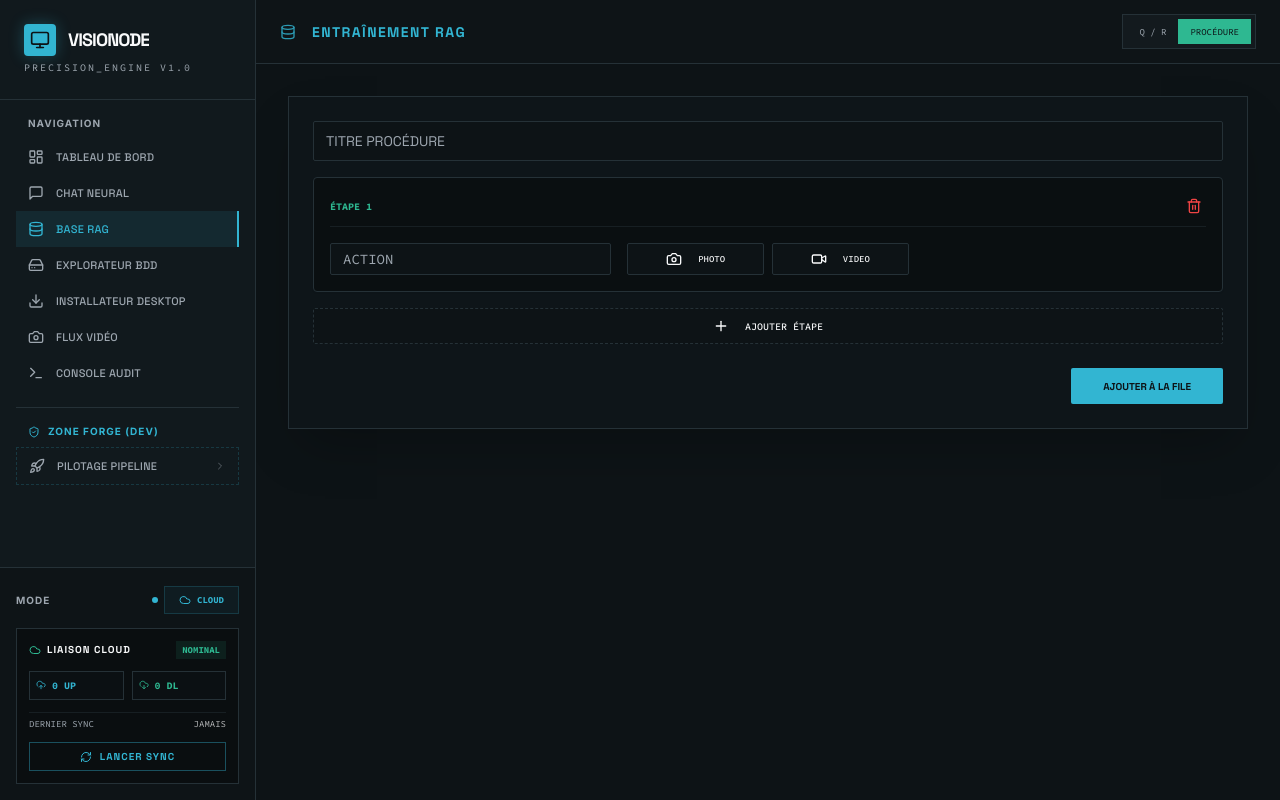
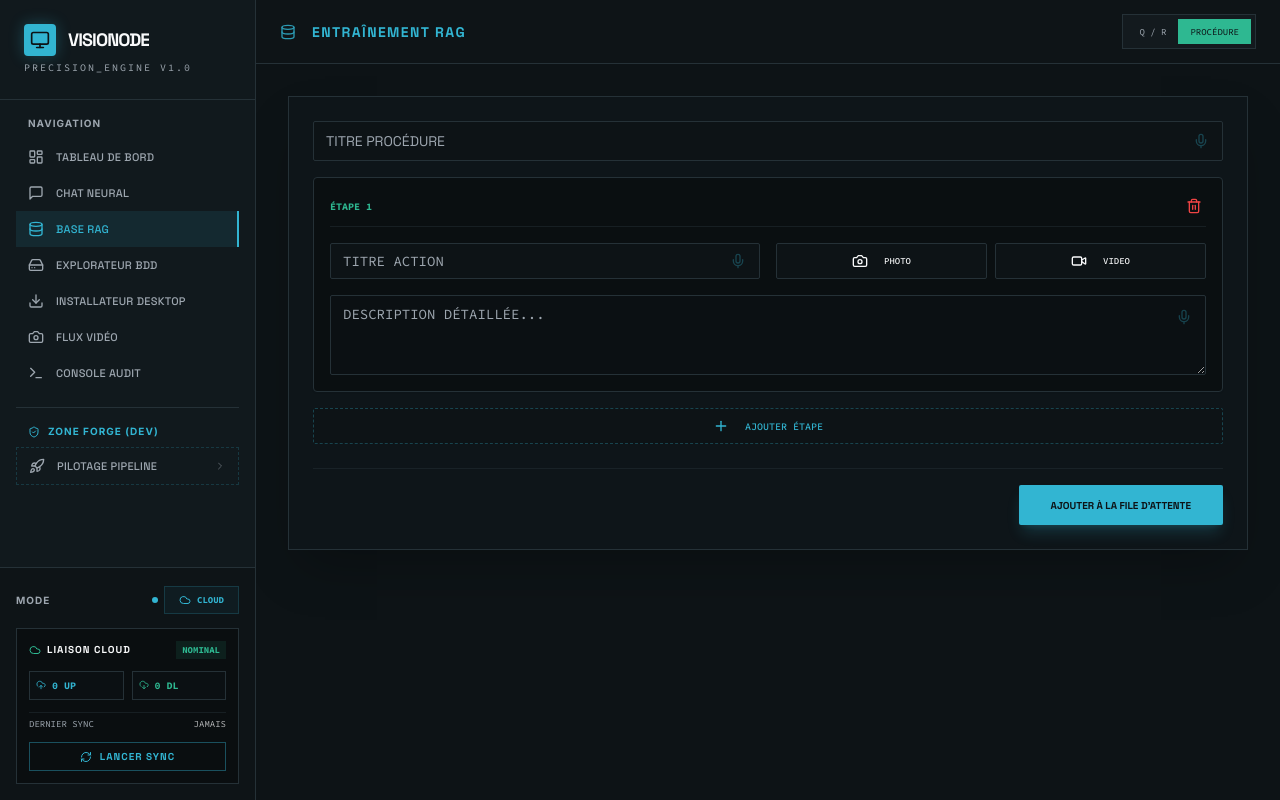
Before and after one commit to beebee-coder/cpp.sousse, a Next.js app: page /dataset in a window 1280 px wide. Both pictures are taken after a click on the button "PROCÉDURE". Built offline with nearby package versions, Linux system fonts and the light colour scheme.

Commit message:
applique cette fonctionalitée comme option dans Base RAG : que sesoit O/

```diff
--- a/src/app/(dashboard)/dataset/page.tsx
+++ b/src/app/(dashboard)/dataset/page.tsx
@@ -1,3 +1,4 @@
+
 "use client";
 
 import { useState, useRef, useEffect } from 'react';
@@ -18,7 +19,9 @@ import {
   Eye,
   AlertTriangle,
   Upload,
-  FileJson
+  FileJson,
+  Mic,
+  MicOff
 } from 'lucide-react';
 
 import { Card } from '@/components/ui/card';
@@ -36,6 +39,7 @@ import { useToast } from '@/hooks/use-toast';
 import { apiClient } from '@/lib/api-client';
 import { usePlatform } from '@/components/PlatformProvider';
 import { DashboardSidebar } from '@/components/dashboard/Sidebar';
+import { useVoice } from '@/hooks/use-voice';
 import { cn } from '@/lib/utils';
 
 interface ProcedureStep {
@@ -76,6 +80,41 @@ export default function DatasetPage() {
 
   const [isUploading, setIsUploading] = useState(false);
 
+  // Voice Integration State
+  const [activeVoiceField, setActiveVoiceField] = useState<{ type: string, index?: number } | null>(null);
+
+  const { isListening, isSupported, startListening, stopListening } = useVoice({
+    onResult: (text) => {
+      if (!activeVoiceField) return;
+
+      const { type, index } = activeVoiceField;
+      if (type === 'question') setQuestion(prev => (prev ? prev + ' ' + text : text));
+      else if (type === 'answer') setAnswer(prev => (prev ? prev + ' ' + text : text));
+      else if (type === 'procTitle') setProcTitle(prev => (prev ? prev + ' ' + text : text));
+      else if (type === 'stepTitle' && typeof index === 'number') {
+        const newSteps = [...procSteps];
+        newSteps[index].title = newSteps[index].title ? newSteps[index].title + ' ' + text : text;
+        setProcSteps(newSteps);
+      }
+      else if (type === 'stepDesc' && typeof index === 'number') {
+        const newSteps = [...procSteps];
+        newSteps[index].description = newSteps[index].description ? newSteps[index].description + ' ' + text : text;
+        setProcSteps(newSteps);
+      }
+    },
+    onEnd: () => setActiveVoiceField(null)
+  });
+
+  const toggleVoice = (type: string, index?: number) => {
+    if (isListening) {
+      stopListening();
+      setActiveVoiceField(null);
+    } else {
+      setActiveVoiceField({ type, index });
+      startListening();
+    }
+  };
+
   const [cameraOpen, setCameraModalOpen] = useState(false);
   const [cameraType, setCameraType] = useState<'image' | 'video'>('image');
   const [activeStepIndex, setActiveStepIndex] = useState<number | null>(null);
@@ -83,16 +122,12 @@ export default function DatasetPage() {
   const [cameraStream, setCameraStream] = useState<MediaStream | null>(null);
   const [cameraError, setCameraError] = useState<string | null>(null);
 
-  const [previewOpen, setPreviewOpen] = useState(false);
-  const [previewAsset, setPreviewAsset] = useState<{ url: string, type: 'image' | 'video' } | null>(null);
-
   const videoRef = useRef<HTMLVideoElement>(null);
   const mediaRecorderRef = useRef<MediaRecorder | null>(null);
   const recordedChunksRef = useRef<Blob[]>([]);
 
   const desktopPhotoRef = useRef<HTMLInputElement>(null);
   const desktopVideoRef = useRef<HTMLInputElement>(null);
-  const fallbackFileRef = useRef<HTMLInputElement>(null);
 
   useEffect(() => {
     setMounted(true);
@@ -234,7 +269,6 @@ export default function DatasetPage() {
       const uploadItems = [];
 
       for (const item of qaItems) {
-        // 1. Document JSON principal
         uploadItems.push({
           id: `doc-${item.id}`,
           projectId: 'project-001',
@@ -244,7 +278,6 @@ export default function DatasetPage() {
           createdAt: new Date()
         });
 
-        // 2. Assets associés
         if (item.mediaAssets) {
           for (const asset of item.mediaAssets) {
             const base64 = await new Promise<string>((res) => {
@@ -310,37 +343,115 @@ export default function DatasetPage() {
             <form onSubmit={handleAddItem} className="space-y-6">
               {mode === 'qa' ? (
                 <div className="grid grid-cols-1 md:grid-cols-2 gap-4">
-                  <Textarea value={question} onChange={(e) => setQuestion(e.target.value)} placeholder="SYMPTÔME..." className="h-32 bg-background font-code text-xs uppercase" />
-                  <Textarea value={answer} onChange={(e) => setAnswer(e.target.value)} placeholder="RÉSOLUTION..." className="h-32 bg-background font-code text-xs uppercase" />
+                  <div className="relative group">
+                    <Textarea value={question} onChange={(e) => setQuestion(e.target.value)} placeholder="SYMPTÔME..." className="h-32 bg-background font-code text-xs uppercase pr-10" />
+                    <Button
+                      type="button"
+                      variant="ghost"
+                      size="icon"
+                      onClick={() => toggleVoice('question')}
+                      className={cn(
+                        "absolute top-2 right-2 h-7 w-7 transition-all",
+                        activeVoiceField?.type === 'question' ? "bg-red-500/20 text-red-500 animate-pulse" : "text-primary opacity-30 group-hover:opacity-100"
+                      )}
+                      disabled={!isSupported}
+                    >
+                      {activeVoiceField?.type === 'question' ? <MicOff className="w-3.5 h-3.5" /> : <Mic className="w-3.5 h-3.5" />}
+                    </Button>
+                  </div>
+                  <div className="relative group">
+                    <Textarea value={answer} onChange={(e) => setAnswer(e.target.value)} placeholder="RÉSOLUTION..." className="h-32 bg-background font-code text-xs uppercase pr-10" />
+                    <Button
+                      type="button"
+                      variant="ghost"
+                      size="icon"
+                      onClick={() => toggleVoice('answer')}
+                      className={cn(
+                        "absolute top-2 right-2 h-7 w-7 transition-all",
+                        activeVoiceField?.type === 'answer' ? "bg-red-500/20 text-red-500 animate-pulse" : "text-primary opacity-30 group-hover:opacity-100"
+                      )}
+                      disabled={!isSupported}
+                    >
+                      {activeVoiceField?.type === 'answer' ? <MicOff className="w-3.5 h-3.5" /> : <Mic className="w-3.5 h-3.5" />}
+                    </Button>
+                  </div>
                 </div>
               ) : (
                 <div className="space-y-4">
-                  <Input value={procTitle} onChange={(e) => setProcTitle(e.target.value)} placeholder="TITRE PROCÉDURE" className="bg-background font-headline uppercase" />
+                  <div className="relative group">
+                    <Input value={procTitle} onChange={(e) => setProcTitle(e.target.value)} placeholder="TITRE PROCÉDURE" className="bg-background font-headline uppercase pr-10" />
+                    <Button
+                      type="button"
+                      variant="ghost"
+                      size="icon"
+                      onClick={() => toggleVoice('procTitle')}
+                      className={cn(
+                        "absolute top-1.5 right-2 h-7 w-7 transition-all",
+                        activeVoiceField?.type === 'procTitle' ? "bg-red-500/20 text-red-500 animate-pulse" : "text-primary opacity-30 group-hover:opacity-100"
+                      )}
+                      disabled={!isSupported}
+                    >
+                      {activeVoiceField?.type === 'procTitle' ? <MicOff className="w-3.5 h-3.5" /> : <Mic className="w-3.5 h-3.5" />}
+                    </Button>
+                  </div>
                   {procSteps.map((step, index) => (
                     <Card key={step.id} className="p-4 border-border bg-black/30 space-y-4">
                       <div className="flex justify-between items-center border-b border-border/50 pb-2">
                         <span className="text-[10px] font-bold font-code text-secondary">ÉTAPE {index + 1}</span>
                         <Button variant="ghost" size="icon" onClick={() => setProcSteps(procSteps.filter(s => s.id !== step.id))} className="h-6 w-6 text-destructive"><Trash2 className="w-3 h-3" /></Button>
                       </div>
-                      <div className="grid grid-cols-1 lg:grid-cols-3 gap-4">
-                        <Input placeholder="ACTION" value={step.title} onChange={(e) => { const n = [...procSteps]; n[index].title = e.target.value; setProcSteps(n); }} className="h-8 text-[11px] font-code uppercase" />
-                        <div className="flex gap-2">
-                          <Button variant="outline" size="sm" className="flex-1 h-8 text-[9px] font-code" onClick={(e) => handleTriggerCapture(e, index, 'image')}><Camera className="w-3 h-3 mr-2" /> PHOTO</Button>
-                          <Button variant="outline" size="sm" className="flex-1 h-8 text-[9px] font-code" onClick={(e) => handleTriggerCapture(e, index, 'video')}><Video className="w-3 h-3 mr-2" /> VIDEO</Button>
+                      <div className="space-y-4">
+                        <div className="grid grid-cols-1 lg:grid-cols-2 gap-4">
+                          <div className="relative group">
+                            <Input placeholder="TITRE ACTION" value={step.title} onChange={(e) => { const n = [...procSteps]; n[index].title = e.target.value; setProcSteps(n); }} className="h-9 text-[11px] font-code uppercase pr-10" />
+                            <Button
+                              type="button"
+                              variant="ghost"
+                              size="icon"
+                              onClick={() => toggleVoice('stepTitle', index)}
+                              className={cn(
+                                "absolute top-1 right-2 h-7 w-7 transition-all",
+                                (activeVoiceField?.type === 'stepTitle' && activeVoiceField.index === index) ? "bg-red-500/20 text-red-500 animate-pulse" : "text-primary opacity-30 group-hover:opacity-100"
+                              )}
+                              disabled={!isSupported}
+                            >
+                              {(activeVoiceField?.type === 'stepTitle' && activeVoiceField.index === index) ? <MicOff className="w-3.5 h-3.5" /> : <Mic className="w-3.5 h-3.5" />}
+                            </Button>
+                          </div>
+                          <div className="flex gap-2">
+                            <Button variant="outline" size="sm" className="flex-1 h-9 text-[9px] font-code" onClick={(e) => handleTriggerCapture(e, index, 'image')}><Camera className="w-3.5 h-3.5 mr-2" /> PHOTO</Button>
+                            <Button variant="outline" size="sm" className="flex-1 h-9 text-[9px] font-code" onClick={(e) => handleTriggerCapture(e, index, 'video')}><Video className="w-3.5 h-3.5 mr-2" /> VIDEO</Button>
+                          </div>
+                        </div>
+                        <div className="relative group">
+                          <Textarea placeholder="DESCRIPTION DÉTAILLÉE..." value={step.description} onChange={(e) => { const n = [...procSteps]; n[index].description = e.target.value; setProcSteps(n); }} className="h-20 bg-background/50 font-code text-[11px] uppercase pr-10" />
+                          <Button
+                            type="button"
+                            variant="ghost"
+                            size="icon"
+                            onClick={() => toggleVoice('stepDesc', index)}
+                            className={cn(
+                              "absolute top-2 right-2 h-7 w-7 transition-all",
+                              (activeVoiceField?.type === 'stepDesc' && activeVoiceField.index === index) ? "bg-red-500/20 text-red-500 animate-pulse" : "text-primary opacity-30 group-hover:opacity-100"
+                            )}
+                            disabled={!isSupported}
+                          >
+                            {(activeVoiceField?.type === 'stepDesc' && activeVoiceField.index === index) ? <MicOff className="w-3.5 h-3.5" /> : <Mic className="w-3.5 h-3.5" />}
+                          </Button>
                         </div>
                         {(step.imagePreview || step.videoPreview) && (
                           <div className="flex gap-2 items-center">
-                            <Badge variant="outline" className="text-[8px] uppercase">Média attaché</Badge>
+                            <Badge variant="outline" className="text-[8px] uppercase bg-secondary/10 text-secondary border-secondary/20 px-2 py-0.5">Média attaché</Badge>
                           </div>
                         )}
                       </div>
                     </Card>
                   ))}
-                  <Button type="button" variant="outline" onClick={() => setProcSteps([...procSteps, { id: Date.now().toString(), title: '', description: '', normalConditions: '', abnormalConditions: '', alarms: '' }])} className="w-full border-dashed h-9 text-[10px] uppercase font-code"><Plus className="w-3.5 h-3.5 mr-2" /> Ajouter Étape</Button>
+                  <Button type="button" variant="outline" onClick={() => setProcSteps([...procSteps, { id: Date.now().toString(), title: '', description: '', normalConditions: '', abnormalConditions: '', alarms: '' }])} className="w-full border-dashed h-9 text-[10px] uppercase font-code border-primary/30 text-primary hover:bg-primary/5"><Plus className="w-3.5 h-3.5 mr-2" /> Ajouter Étape</Button>
                 </div>
               )}
-              <div className="flex justify-end">
-                <Button type="submit" size="sm" className="font-headline font-bold uppercase text-[10px] h-9 px-8 bg-primary">Ajouter à la file</Button>
+              <div className="flex justify-end pt-4 border-t border-border/50">
+                <Button type="submit" size="sm" className="font-headline font-bold uppercase text-[10px] h-10 px-8 bg-primary shadow-lg shadow-primary/20">Ajouter à la file d'attente</Button>
               </div>
             </form>
           </Card>
@@ -349,19 +460,19 @@ export default function DatasetPage() {
             <div className="space-y-4 pb-12">
               <div className="flex justify-between items-center px-2">
                 <h3 className="text-[10px] font-bold uppercase tracking-widest text-muted-foreground flex items-center gap-2"><Layers className="w-4 h-4 text-primary" /> File d'attente ({qaItems.length})</h3>
-                <Button onClick={handleFinalSubmitToWebBDD} disabled={isUploading} className="bg-primary text-[10px] uppercase font-bold h-9 px-6">
+                <Button onClick={handleFinalSubmitToWebBDD} disabled={isUploading} className="bg-primary text-[10px] uppercase font-bold h-9 px-6 shadow-xl">
                   {isUploading ? <RefreshCw className="w-3.5 h-3.5 mr-2 animate-spin" /> : <UploadCloud className="w-3.5 h-3.5 mr-2" />}
                   Uplink vers BDD Web (JSON)
                 </Button>
               </div>
               <div className="grid grid-cols-1 gap-2">
                 {qaItems.map((item) => (
-                  <Card key={item.id} className="p-3 border-border bg-black/20 font-code text-[9px] flex justify-between items-center rounded-sm">
+                  <Card key={item.id} className="p-3 border-border bg-black/20 font-code text-[9px] flex justify-between items-center rounded-sm group hover:border-primary/30 transition-colors">
                     <div className="truncate flex items-center gap-3">
-                      <Badge variant="outline" className="text-[8px]">{item.type === 'procedure' ? 'PROCÉDURE' : 'Q/R'}</Badge>
-                      <span className="text-muted-foreground uppercase">{item.label}</span>
+                      <Badge variant="outline" className={cn("text-[8px] py-0 px-1.5", item.type === 'procedure' ? "text-secondary border-secondary/20" : "text-primary border-primary/20")}>{item.type === 'procedure' ? 'PROCÉDURE' : 'Q/R'}</Badge>
+                      <span className="text-muted-foreground uppercase truncate max-w-[200px] sm:max-w-md">{item.label}</span>
                     </div>
-                    <Button variant="ghost" size="icon" onClick={() => setQaItems(qaItems.filter(i => i.id !== item.id))} className="h-7 w-7"><Trash2 className="w-3 h-3 text-destructive" /></Button>
+                    <Button variant="ghost" size="icon" onClick={() => setQaItems(qaItems.filter(i => i.id !== item.id))} className="h-7 w-7 opacity-30 group-hover:opacity-100 hover:text-destructive transition-opacity"><Trash2 className="w-3 h-3" /></Button>
                   </Card>
                 ))}
               </div>
@@ -378,9 +489,9 @@ export default function DatasetPage() {
           </div>
           <div className="p-4 flex items-center justify-center gap-6 bg-card/90">
             {cameraType === 'image' ? (
-              <Button onClick={capturePhoto} className="h-14 w-14 rounded-full bg-primary shadow-2xl border-4 border-background"><Camera className="w-6 h-6" /></Button>
+              <Button onClick={capturePhoto} className="h-14 w-14 rounded-full bg-primary shadow-2xl border-4 border-background hover:scale-110 transition-transform"><Camera className="w-6 h-6" /></Button>
             ) : (
-              <Button onClick={toggleRecording} className={cn("h-14 w-14 rounded-full shadow-2xl border-4 border-background", isRecording ? "bg-red-600 animate-pulse" : "bg-secondary")}><Video className="w-6 h-6" /></Button>
+              <Button onClick={toggleRecording} className={cn("h-14 w-14 rounded-full shadow-2xl border-4 border-background hover:scale-110 transition-transform", isRecording ? "bg-red-600 animate-pulse" : "bg-secondary")}><Video className="w-6 h-6" /></Button>
             )}
           </div>
         </DialogContent>
```
